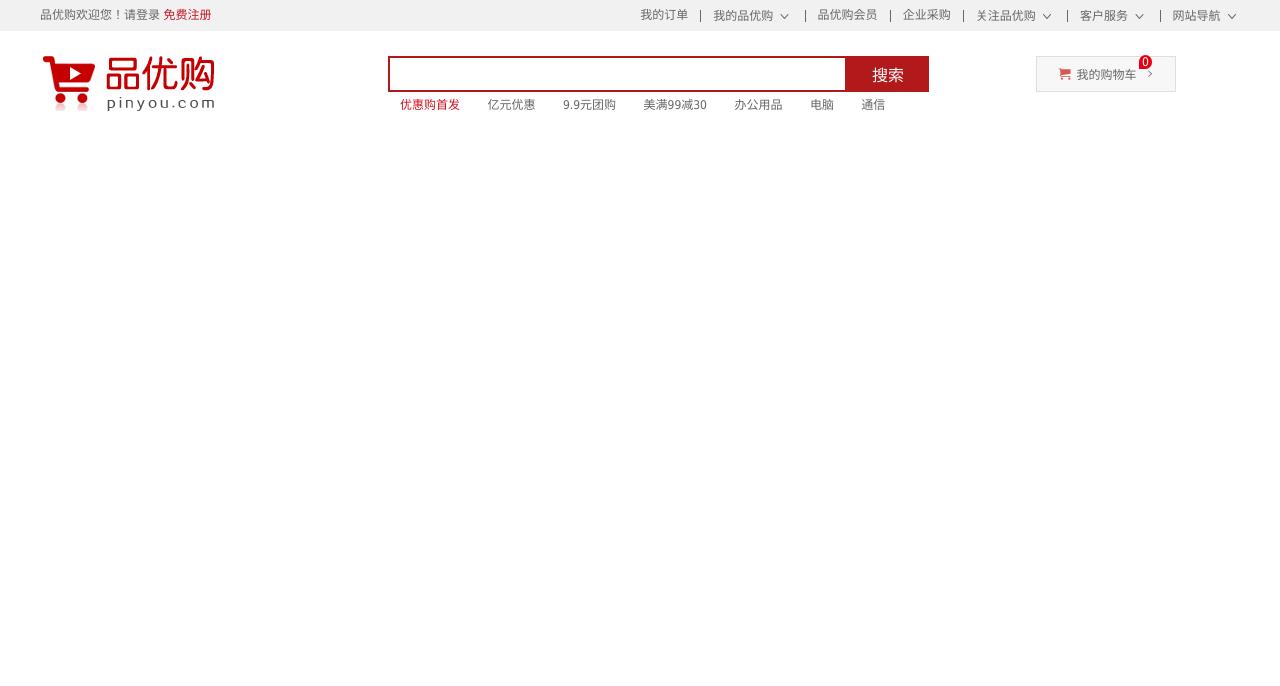
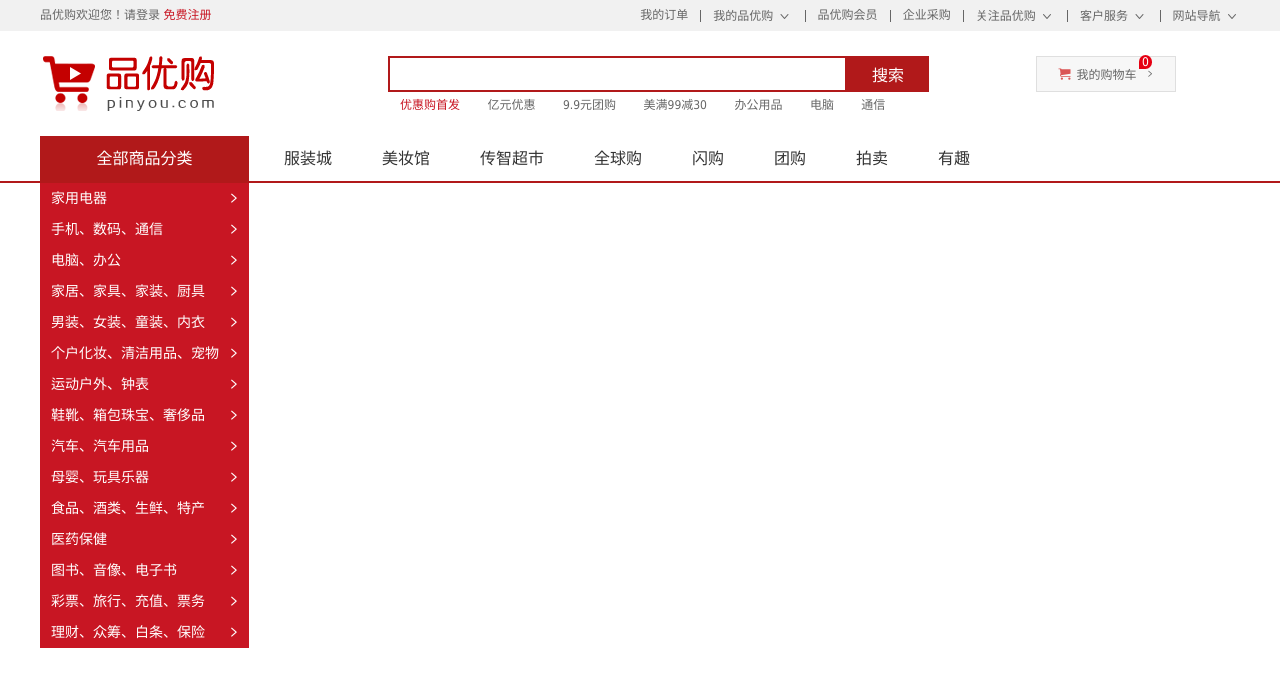
Before and after one commit to qq-realize/pinyouguo, a plain HTML site: page index.html in a window 1280 px wide. Drawn offline with Linux system fonts and the light colour scheme; files whose address does not match are found by name.

Commit message:
公共样式完成

```diff
--- a/css/common.css
+++ b/css/common.css
@@ -131,3 +131,65 @@
     border-radius: 7px 7px 7px 0;
 }
 /* 头部(header) end */
+
+/* nav start */
+.nav {
+    height: 45px;
+    border-bottom: 2px solid #b1191a;
+}
+/* 导航左侧 */
+.dorpdown {
+    width: 209px;
+    height: 45px;
+    background-color: pink;
+}
+.dorpdown .dt {
+    height: 100%;
+    line-height: 45px;
+    background-color: #b1191a;
+    font-size: 16px;
+    color: #fff;
+    text-align: center;
+}
+.dorpdown .dd {
+    height: 465px;
+    background-color: #c81623;
+    margin-top: 2px;
+}
+.menu_item {
+    height: 31px;
+    line-height: 31px;
+    margin-left: 1px;
+    padding: 0 10px;
+}
+.menu_item:hover {
+    background-color: #fff;
+}
+.menu_item:hover a {
+    color: #c81623;
+}
+.menu_item a {
+    font-size: 14px;
+    color: #fff;
+}
+.menu_item i {
+    float: right;
+    font-family: 'icomoon';
+    font-size: 18px;
+    color: #fff;
+}
+/* 导航右侧 */
+.navitems {
+    margin-left: 10px;
+}
+.navitems li {
+    float: left;
+}
+.navitems li a {
+    display: block;
+    height: 45px;
+    padding: 0 25px;
+    line-height: 45px;
+    font-size: 16px;
+    color: #333;
+}
--- a/index.html
+++ b/index.html
@@ -96,9 +96,41 @@
     <div class="nav">
         <div class="w">
             <!-- 导航左侧 -->
-            <div class="dorpdown"></div>
+            <div class="dorpdown fl">
+                <div class="dt">全部商品分类</div>
+                <div class="dd">
+                    <ul>
+                        <li class="menu_item"><a href="#">家用电器</a><i></i></li>
+                        <li class="menu_item"><a href="#">手机、</a><a href="#">数码、</a><a href="#">通信</a><i></i></li>
+                        <li class="menu_item"><a href="#">电脑、</a><a href="#">办公</a><i></i></li>
+                        <li class="menu_item"><a href="#">家居、</a><a href="#">家具、</a><a href="#">家装、</a><a href="#">厨具</a><i></i></li>
+                        <li class="menu_item"><a href="#">男装、</a><a href="#">女装、</a><a href="#">童装、</a><a href="#">内衣</a><i></i></li>
+                        <li class="menu_item"><a href="#">个户化妆、</a><a href="#">清洁用品、</a><a href="#">宠物</a><i></i></li>
+                        <li class="menu_item"><a href="#">运动户外、</a><a href="#">钟表</a><i></i></li>
+                        <li class="menu_item"><a href="#">鞋靴、</a><a href="#">箱包</a><a href="#">珠宝、</a><a href="#">奢侈品</a><i></i></li>
+                        <li class="menu_item"><a href="#">汽车、</a><a href="#">汽车用品</a><i></i></li>
+                        <li class="menu_item"><a href="#">母婴、</a><a href="#">玩具乐器</a><i></i></li>
+                        <li class="menu_item"><a href="#">食品、</a><a href="#">酒类、</a><a href="#">生鲜、</a><a href="#">特产</a><i></i></li>
+                        <li class="menu_item"><a href="#">医药保健</a><i></i></li>
+                        <li class="menu_item"><a href="#">图书、</a><a href="#">音像、</a><a href="#">电子书</a><i></i></li>
+                        <li class="menu_item"><a href="#">彩票、</a><a href="#">旅行、</a><a href="#">充值、</a><a href="#">票务</a><i></i></li>
+                        <li class="menu_item"><a href="#">理财、</a><a href="#">众筹、</a><a href="#">白条、</a><a href="#">保险</a><i></i></li>
+                    </ul>
+                </div>
+            </div>
             <!-- 导航右侧 -->
-            <div class="navitems"></div>
+            <div class="navitems fl">
+                <ul>
+                    <li><a href="#">服装城</a></li>
+                    <li><a href="#">美妆馆</a></li>
+                    <li><a href="">传智超市</a></li>
+                    <li><a href="">全球购</a></li>
+                    <li><a href="">闪购</a></li>
+                    <li><a href="">团购</a></li>
+                    <li><a href="">拍卖</a></li>
+                    <li><a href="">有趣</a></li>
+                </ul>
+            </div>
         </div>
     </div>
     <!-- nav end -->
```
